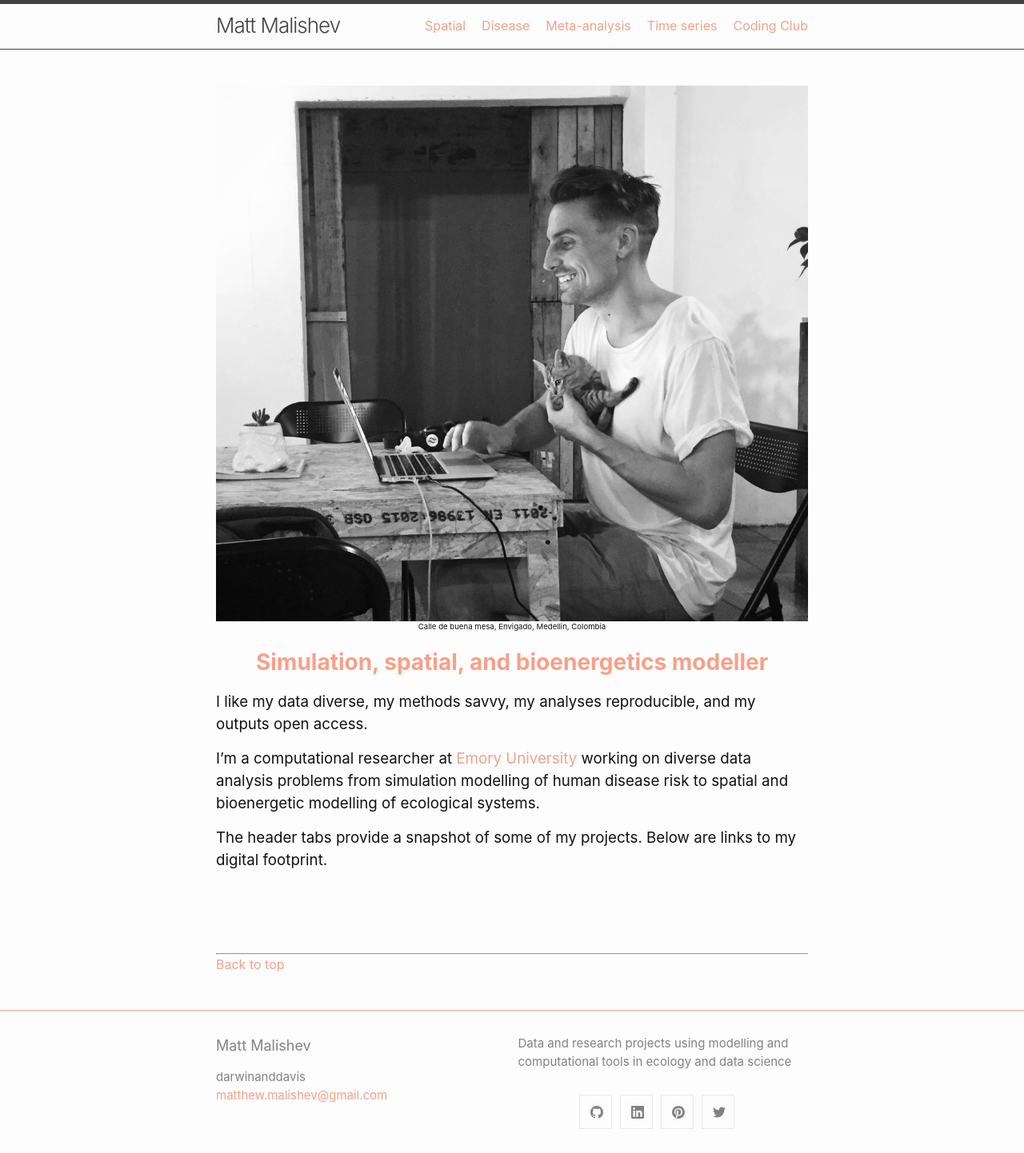
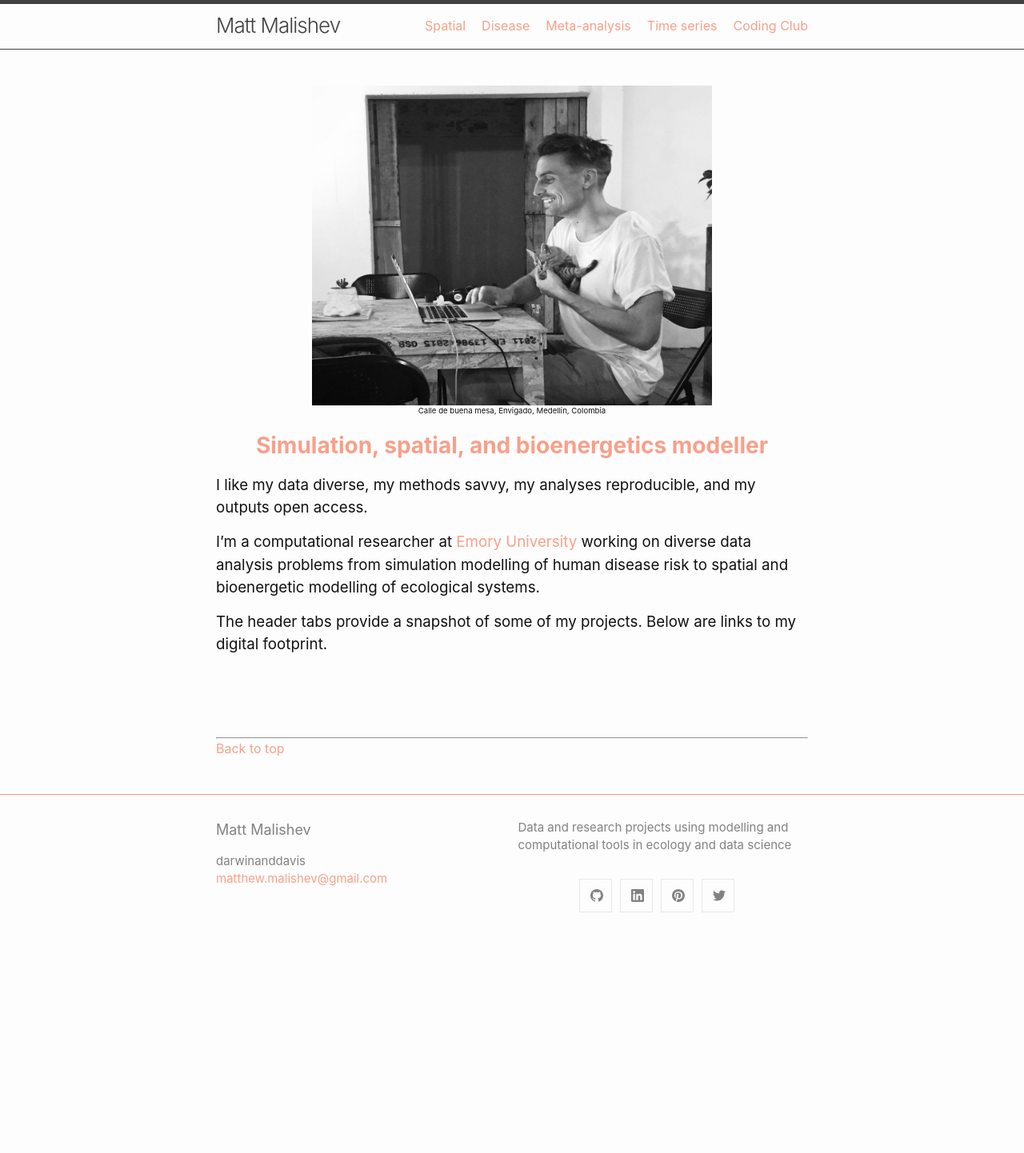
Before and after one commit to darwinanddavis/DataPortfolio, a Jekyll site: the page built from index.md, in a window 1280 px wide. Shown: the whole page at 80% size. Built offline with Jekyll 4.4.1, drawn with Linux system fonts in a browser that asks for light colours; our own code applies the rules of GitHub Pages for plain Markdown files; after the commit the page ends 1171 px from its top, so only the background shows below that.

Commit message:
landing img2

```diff
--- a/index.md
+++ b/index.md
@@ -1,7 +1,7 @@
 <a id="top"></a>
 
 <center>
-	<img src="img/mm.jpg">
+	<img src="img/mm.jpg" width="500" height="400" >
 	<p style="font-size:60%">
 		Calle de buena mesa, Envigado, Medellin, Colombia
 	</p>
```
